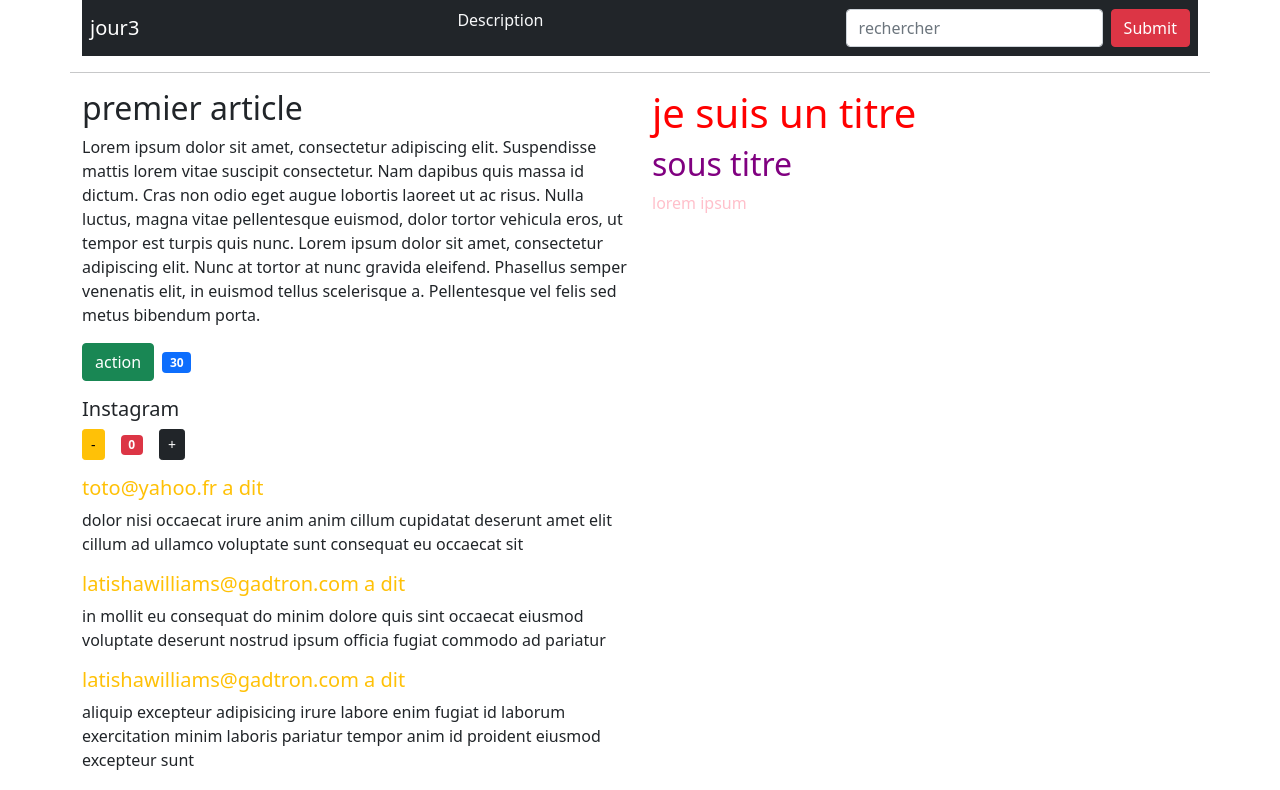
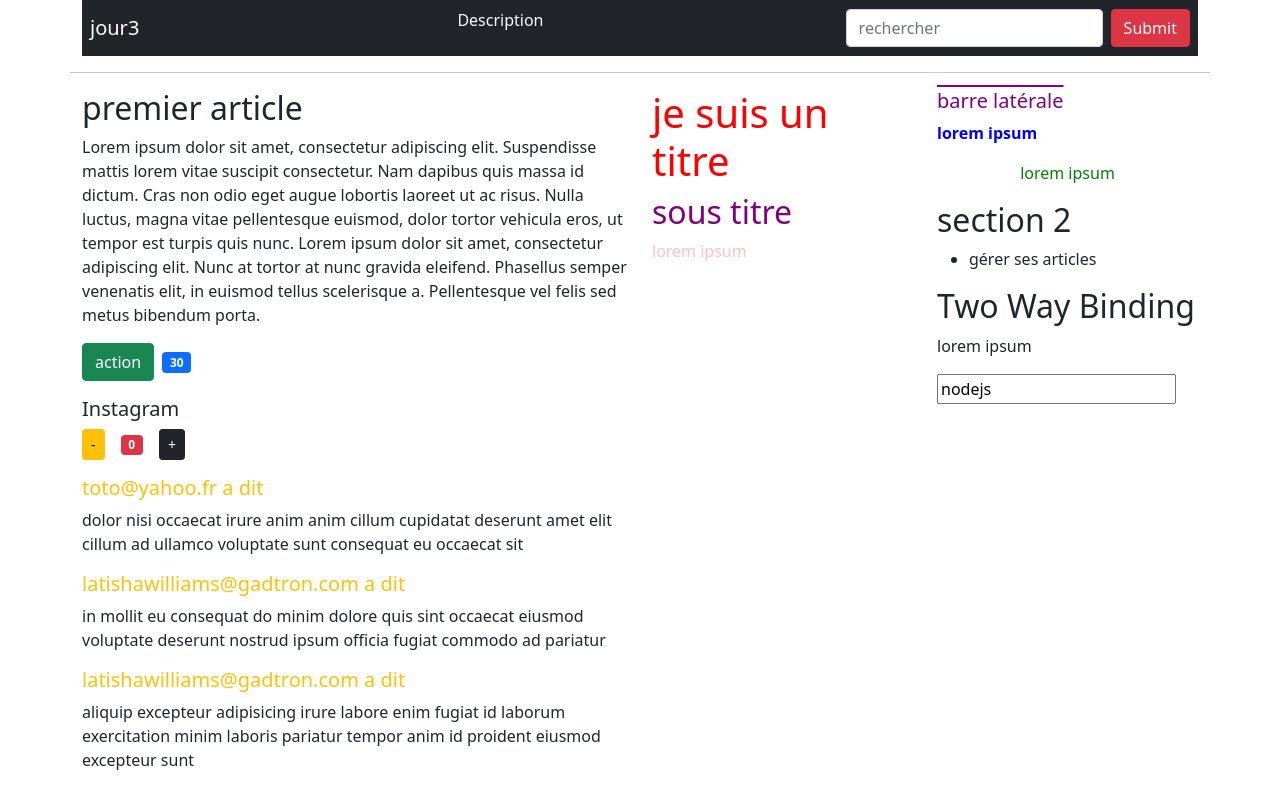
Before and after one commit to webdevproformation/angular-3wa-sept21, an Angular app in the folder semaine2/: page / in a window 1280 px wide. Shown: the top 790 px of the page. Built offline with nearby package versions, Linux system fonts and the light colour scheme.

Commit message:
dernière directive et two way binding

```diff
--- a/semaine2/src/app/app.component.ts
+++ b/semaine2/src/app/app.component.ts
@@ -18,8 +18,11 @@ import { Component } from '@angular/core';
         <div class="col-6">
           <jour3-article></jour3-article>
         </div>
-        <div class="col-6">
+        <div class="col-3">
           <jour3-style></jour3-style>
+        </div>
+        <div class="col-3">
+          <sidebar></sidebar>
         </div>
       </section>
   </div>`
--- /dev/null
+++ b/semaine2/src/app/jour3/sidebar.component.ts
@@ -0,0 +1,70 @@
+import { Component, OnInit } from '@angular/core';
+
+@Component({
+  selector: 'sidebar',
+  template: `
+    <h1 [ngClass]="{ 'important': actif , 'main' : !actif }" class="fs-5">barre latérale</h1>
+    <p [ngStyle]="{ 'color':'blue' , 'font-weight' : 'bold' }">lorem ipsum</p>
+    <p [ngStyle]="styleP">lorem ipsum</p>
+    <h2>section 2</h2>
+    <div [ngSwitch]="role">
+      <div *ngSwitchCase="'admin'">
+        <ul>
+          <li>gérer les articles</li>
+          <li>gérer les comptes utilisateurs</li>
+        </ul>
+      </div>
+      <div *ngSwitchCase="'redacteur'">
+        <ul>
+          <li>gérer ses articles</li>
+        </ul>
+      </div>
+      <div *ngSwitchDefault>
+        <ul>
+          <li>se connecter au back office</li>
+        </ul>
+      </div>
+    </div>
+    <h2>Two Way Binding</h2>
+    <p>{{ text }}</p>
+    <!-- modifier une propriété dans la class depuis la vue  depuis le html -->
+    <input type="text" [(ngModel)]="sujet" (click)="clickInput()">
+    <!-- Can't bind to 'ngModel' since it isn't a known property of 'input'. -->
+    <!--  property binding []=> class => vue
+          event binding    () => vue => class
+          two way binding =  property binding [] + event binding ()
+    -->
+  `,
+  styles: [
+      `
+        .important{
+          color:red;
+          text-decoration: underline
+        }
+        .main{
+          color:purple;
+          text-decoration: overline
+        }
+      `
+
+  ]
+})
+export class SidebarComponent implements OnInit {
+  public clickInput(){
+    alert(this.sujet);
+  }
+  public sujet : string = "nodejs";
+  public text : string = "lorem ipsum";
+  public role : string = "redacteur";
+  public actif : boolean = false;
+  public styleP = {
+    color: "green",
+    textAlign : "center"
+  }
+
+  constructor() { }
+
+  ngOnInit(): void {
+  }
+
+}
```
Also changed, not shown: semaine2/src/app/app.module.ts (+6 -2 lines), 1 other file (tests, documents, lock files or other folders).
